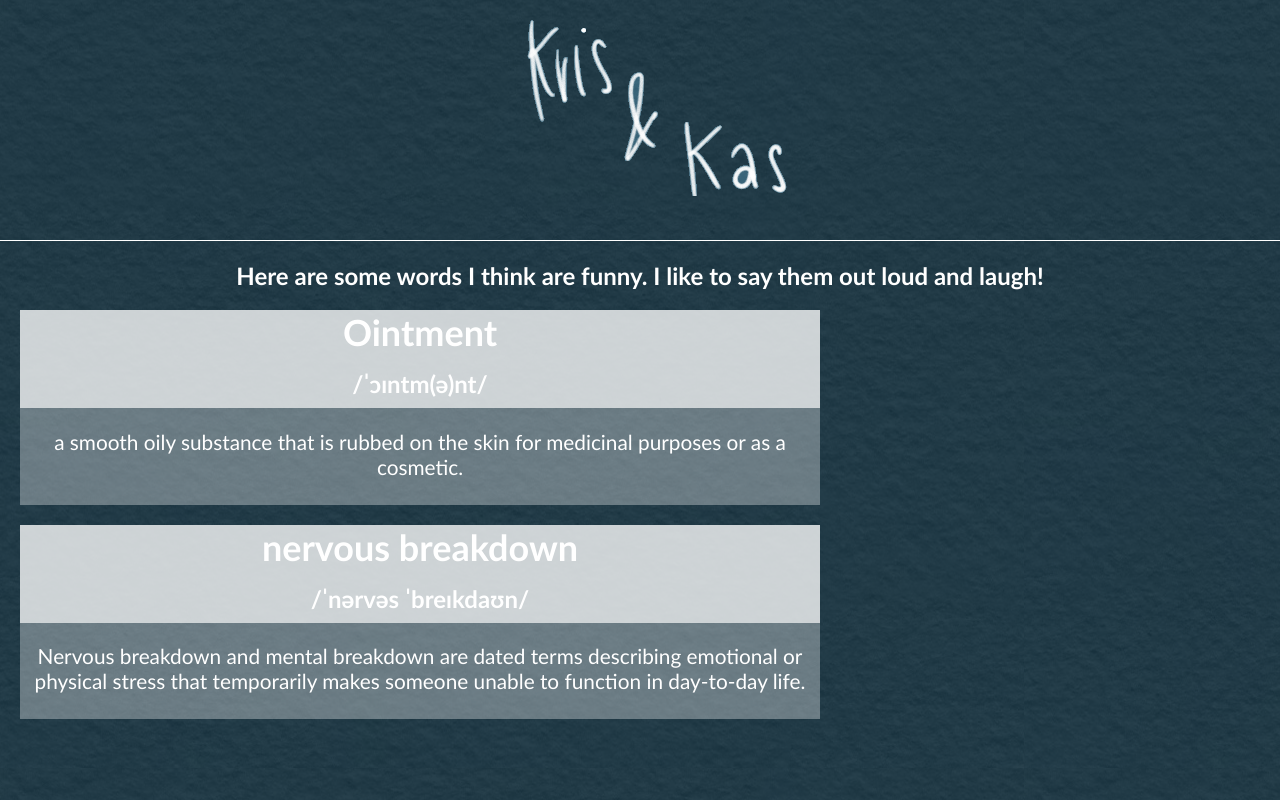
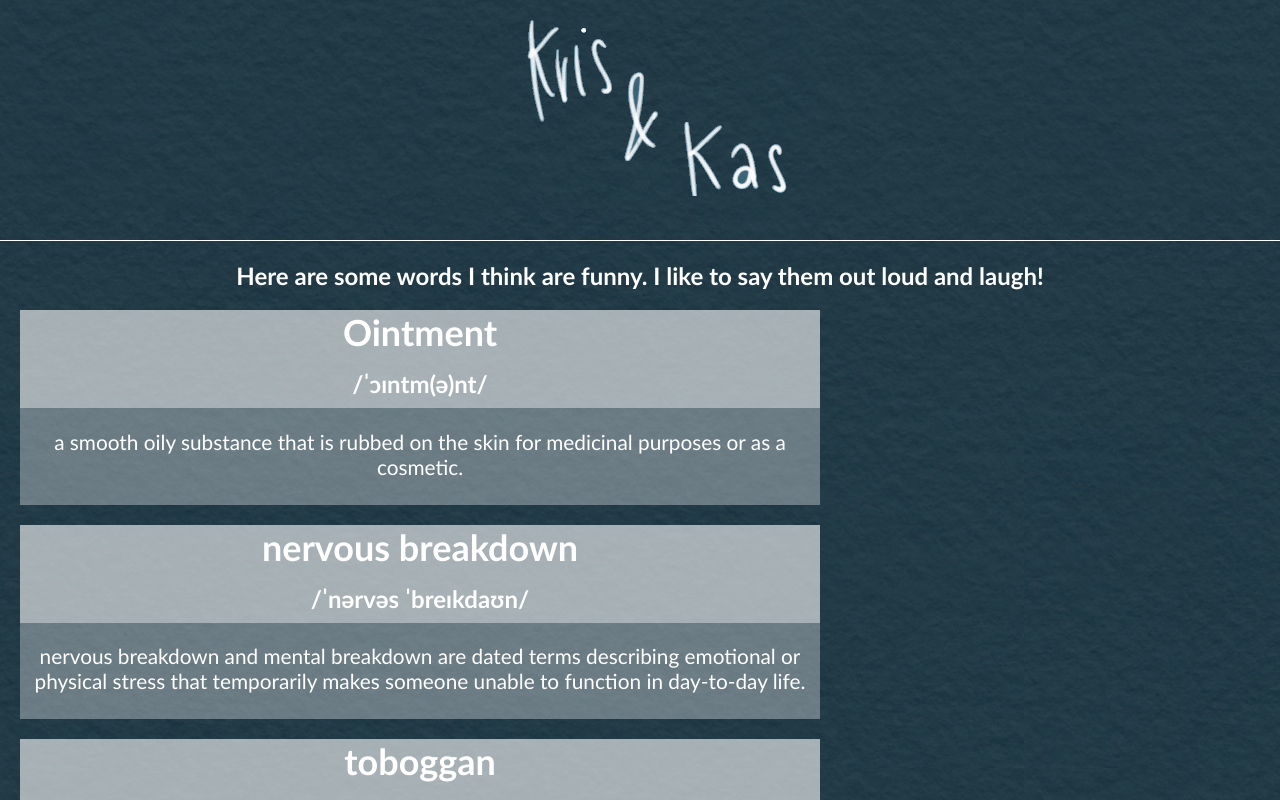
Before and after one commit to kriepy/krisenkas, a React app: page / in a window 1280 px wide. Shown: the top 800 px of the page. Built offline with nearby package versions, Linux system fonts and the light colour scheme; the HTML template or start-up script is replaced by a standard one.

Commit message:
add favicon and tobbogan

```diff
--- a/src/App.tsx
+++ b/src/App.tsx
@@ -27,7 +27,12 @@ class App extends React.Component {
             <DefinitionComponent
               word="nervous breakdown"
               phonetic="/ˈnərvəs ˈbreɪkdaʊn/"
-              description="Nervous breakdown and mental breakdown are dated terms describing emotional or physical stress that temporarily makes someone unable to function in day-to-day life."
+              description="nervous breakdown and mental breakdown are dated terms describing emotional or physical stress that temporarily makes someone unable to function in day-to-day life."
+            />
+            <DefinitionComponent
+              word="toboggan"
+              phonetic="/təˈbɒɡ(ə)n/"
+              description="a long, light, narrow vehicle, typically on runners, used for sliding downhill over snow or ice."
             />
           </div>
         </div>
--- a/src/components/DefinitionComponent/DefinitionComponent.css
+++ b/src/components/DefinitionComponent/DefinitionComponent.css
@@ -14,7 +14,7 @@
 }
 
 .DefinitionHeader {
-  background-color: #ffffffaa;
+  background-color: #ffffff66;
 }
 
 /* * {
```
Also changed, not shown: 2 other files (tests, documents, lock files or other folders).
